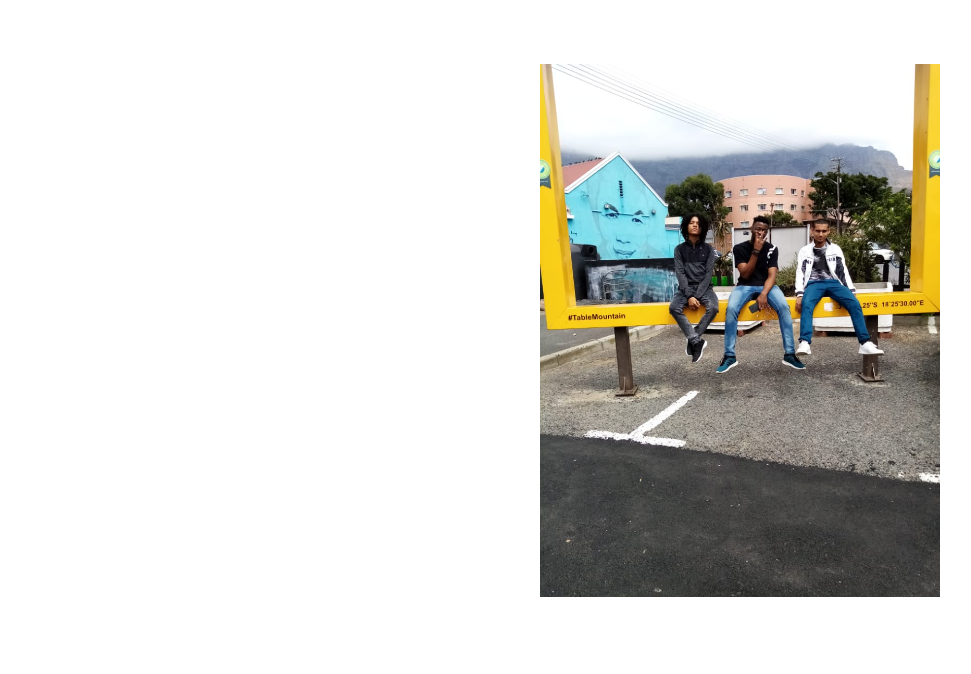
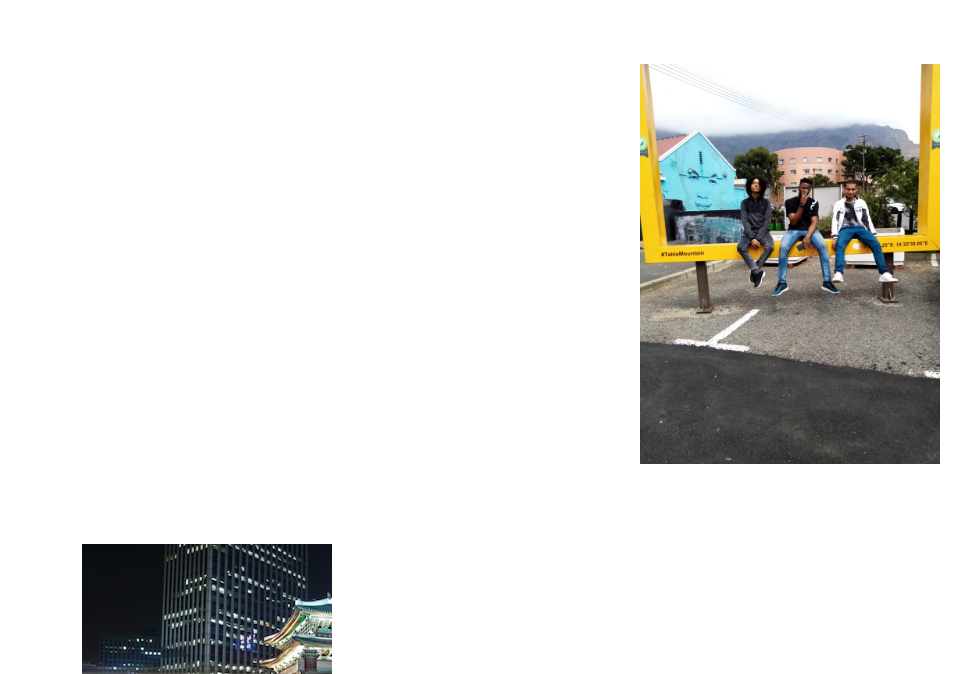
Before and after one commit to JodyFortuin/basic_webpage, a plain HTML site: page my-webpage-grid.html in a window 1280 px wide. Shown: the part 63-737 px from the top of the page, without its empty margins (129-1100 px from the left). Drawn offline with Linux system fonts and the light colour scheme.

Commit message:
Update my-webpage-grid.html

```diff
--- a/my-webpage-grid.html
+++ b/my-webpage-grid.html
@@ -55,7 +55,7 @@
     <div class= "row">
       <div class= "col-12">
   <div class="Table">
-  <img src="Table.jpg" width="400" length="400">
+  <img src="Table.jpg" width="300" length="300">
   </div>
 </div>
 </div>
```
